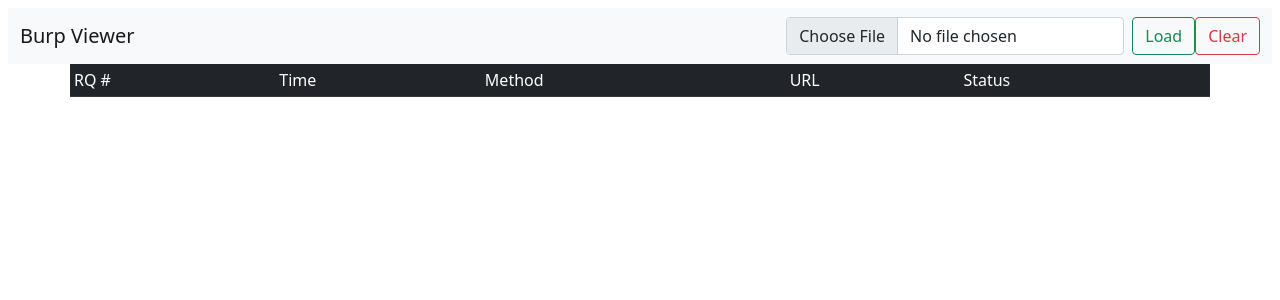
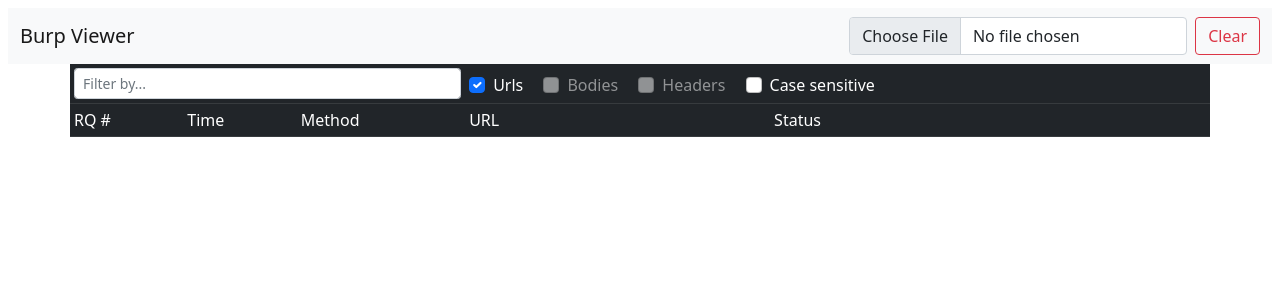
Before and after one commit to BartoszSiemienczuk/burp-viewer, a Svelte app: page / in a window 1280 px wide. Shown: the top 300 px of the page. Built offline with nearby package versions, Linux system fonts and the light colour scheme.

Commit message:
Added filtering by URL. Fixed page title. File loads automatically after selection.

```diff
--- a/public/index.html
+++ b/public/index.html
@@ -4,7 +4,7 @@
 	<meta charset='utf-8'>
 	<meta name='viewport' content='width=device-width,initial-scale=1'>
 
-	<title>Svelte app</title>
+	<title>Burp Viewer</title>
 
 	<link rel='icon' type='image/png' href='favicon.png'>
 	<link rel='stylesheet' href='global.css'>
--- a/src/App.svelte
+++ b/src/App.svelte
@@ -5,9 +5,7 @@
 	let items = [];
 
 	const onItemsLoaded = function (result) {
-		console.log("Items are loaded");
 		items = result;
-		console.log(items);
 	}
 </script>
 
--- a/src/components/Navbar.svelte
+++ b/src/components/Navbar.svelte
@@ -38,8 +38,7 @@
           </li>
         </ul>
         <form class="d-flex">
-          <input class="form-control me-2" type="file" bind:files>
-          <button class="btn btn-outline-success" type="button" on:click={loadFile}>Load</button>
+          <input class="form-control me-2" type="file" bind:files on:change={() => loadFile()}>
           <button class="btn btn-outline-danger" type="button" on:click={clear}>Clear</button>
         </form>
       </div>
--- a/src/components/Viewer.svelte
+++ b/src/components/Viewer.svelte
@@ -1,12 +1,67 @@
 <script>
     import RequestItem from "./RequestItem.svelte";
     export let items = [];
+
+    let filterText = '';
+    let filterUrls = true;
+    let filterBodies = false;
+    let filterHeaders = false;
+    let caseSensitive = false;
+
+    const runFilter = function() {
+        //Force items reactivity
+        items = items;
+    }
+
+    const matchesFilter = function(item) {
+        var filterBy = caseSensitive ? filterText : filterText.toLowerCase();
+        var urlMatch = false, bodyMatch = false, headersMatch = false;
+        if(!isEmpty(filterBy)) {
+            var url = caseSensitive ? item.url.value : item.url.value.toLowerCase();
+            if(url.includes(filterBy)) {
+                urlMatch = true;
+            }
+
+            //TODO filtering by body and headers - probably need to move filtering to RequestItem component
+
+            return (urlMatch && filterUrls) || (bodyMatch && filterBodies) || (headersMatch && filterHeaders);
+        }
+        return true;
+    }
+
+    const isEmpty = function(value) {
+        if (value==null) return true;
+        return value.replace(/\s/g, '').length == 0;
+    }
 </script>
 
 <div class="container">
     <div class="row">
         <table class="table table-sm table-striped table-hover">
             <thead class="table-dark">
+                <tr>
+                    <td colspan="3">
+                        <input placeholder="Filter by..." class="form-control form-control-sm" type="text" bind:value={filterText} on:input={runFilter}>
+                    </td>
+                    <td colspan="2">
+                        <div class="form-check form-check-inline">
+                            <input class="form-check-input" type="checkbox" id="filterUrls" bind:checked={filterUrls} on:change={runFilter}>
+                            <label class="form-check-label" for="filterUrls">Urls</label>
+                          </div>
+                          <div class="form-check form-check-inline">
+                            <input class="form-check-input" type="checkbox" id="filterBodies" bind:checked={filterBodies} on:change={runFilter} disabled>
+                            <label class="form-check-label" for="filterBodies">Bodies</label>
+                          </div>
+                          <div class="form-check form-check-inline">
+                            <input class="form-check-input" type="checkbox" id="filterHeaders" bind:checked={filterHeaders} on:change={runFilter} disabled>
+                            <label class="form-check-label" for="filterHeaders">Headers</label>
+                          </div>
+                          <div class="form-check form-check-inline">
+                            <input class="form-check-input" type="checkbox" id="caseSensitive" bind:checked={caseSensitive} on:change={runFilter}>
+                            <label class="form-check-label" for="caseSensitive">Case sensitive</label>
+                          </div>
+                    </td>
+                </tr>
                 <tr>
                     <td>RQ #</td>
                     <td>Time</td>
@@ -17,7 +72,9 @@
             </thead>
             <tbody>
                 {#each items as item, idx}
-                    <RequestItem item={item} idx={idx}/>
+                    {#if matchesFilter(item)}
+                        <RequestItem item={item} idx={idx}/>
+                    {/if}
                 {/each}
             </tbody>
             </table>
```
